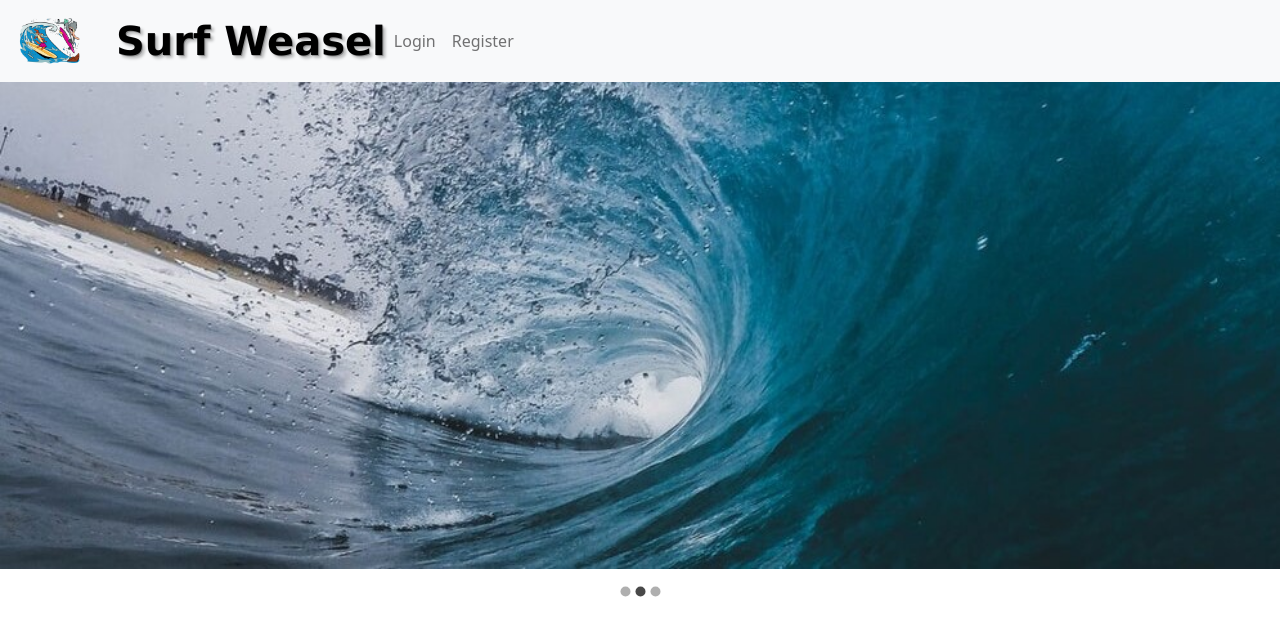
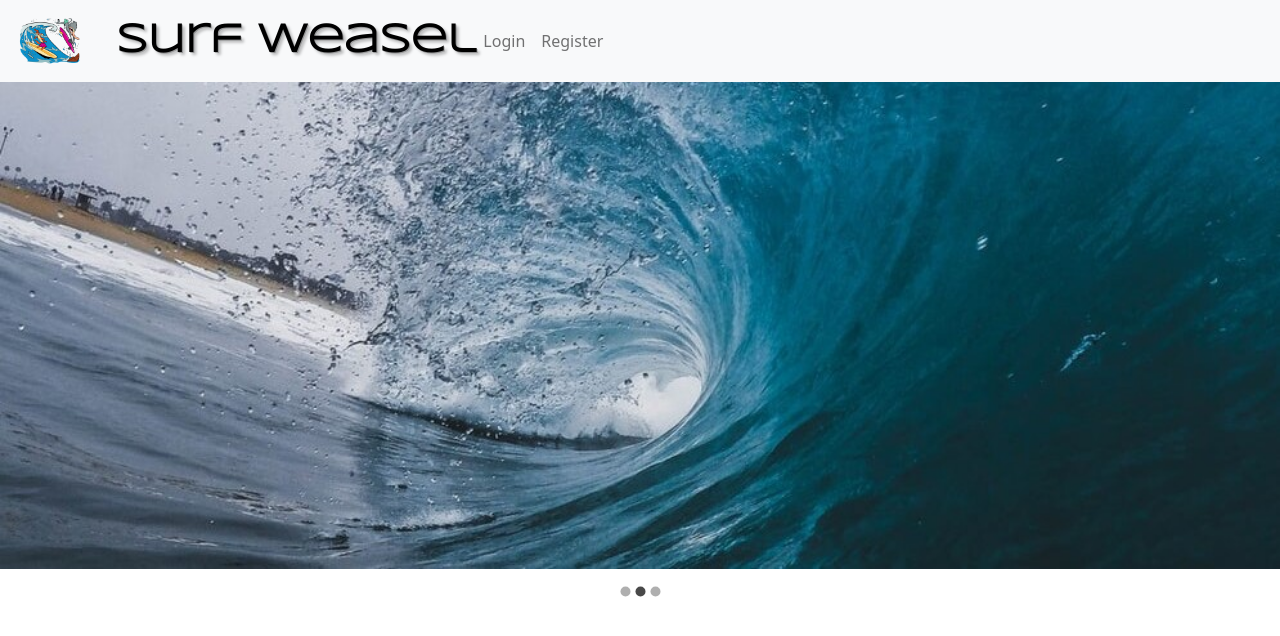
Before and after one commit to mdu830/react-surf-weasel, a React (Create React App) app in the folder client/: page / in a window 1280 px wide. Shown: the top 636 px of the page. Built offline with nearby package versions, Linux system fonts and the light colour scheme.

Commit message:
added minor styling to header,adding props for carousel component

```diff
--- a/client/src/assets/style.css
+++ b/client/src/assets/style.css
@@ -1,4 +1,6 @@
 /* Header */
+
+@import url('https://fonts.googleapis.com/css2?family=Syncopate&display=swap');
 
 .titleBar {
     z-index: +1;
@@ -18,7 +20,7 @@
     color: black;
     font-weight: bolder;
     font-size: 40px;
-    font-family:'Lucida Sans', 'Lucida Sans Regular', 'Lucida Grande', 'Lucida Sans Unicode', Geneva, Verdana, sans-serif;
+    font-family: 'Syncopate';
     text-shadow:
     -1px -1px 0 rgba(255, 255, 255, 0),
     1px 1px 0 rgba(0,0,0,.25),
--- a/client/src/pages/homePage.js
+++ b/client/src/pages/homePage.js
@@ -1,4 +1,4 @@
-/* eslint-disable react-hooks/rules-of-hooks */
+
 
 import React, { useState } from 'react';
 import Carousel from 'react-material-ui-carousel'
```
